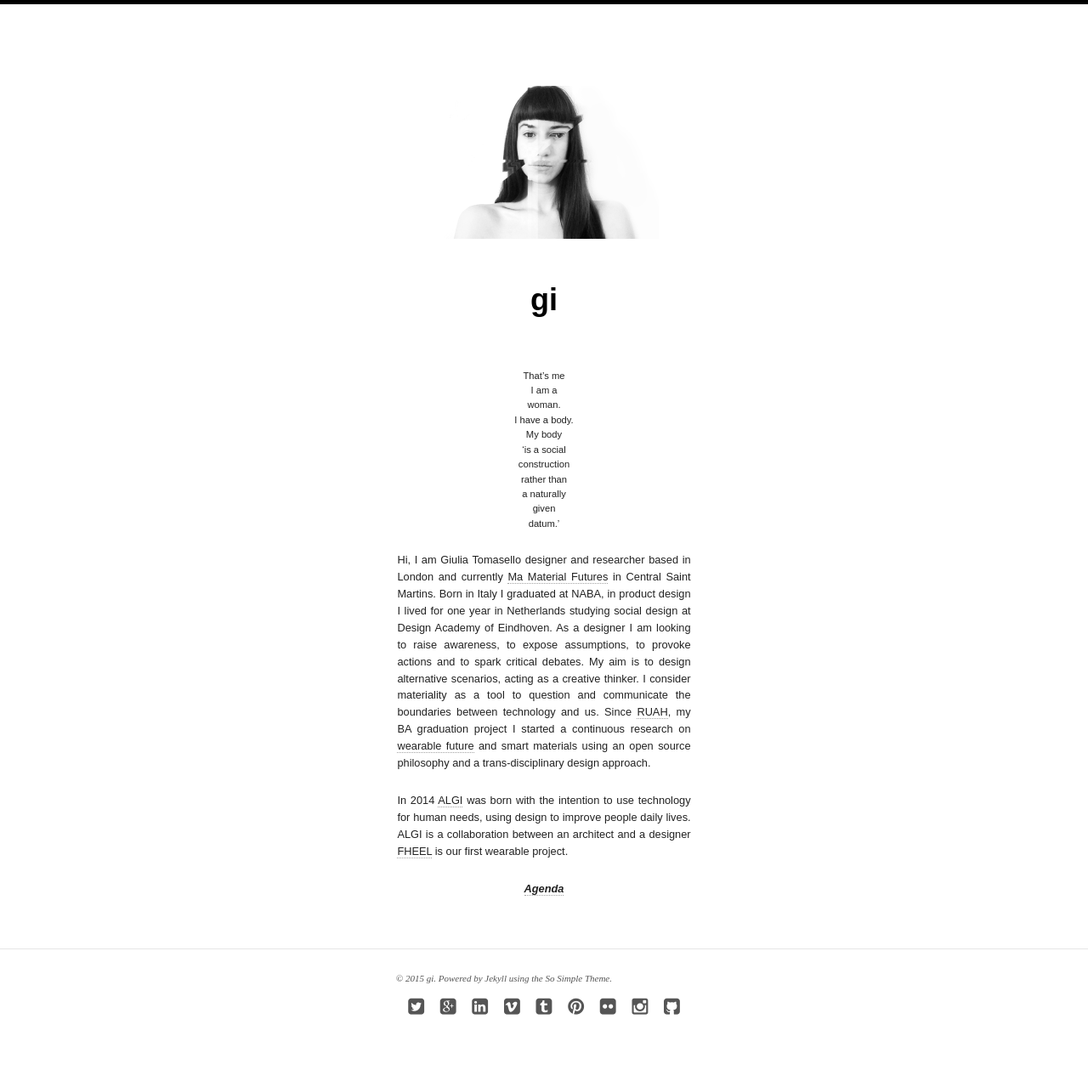
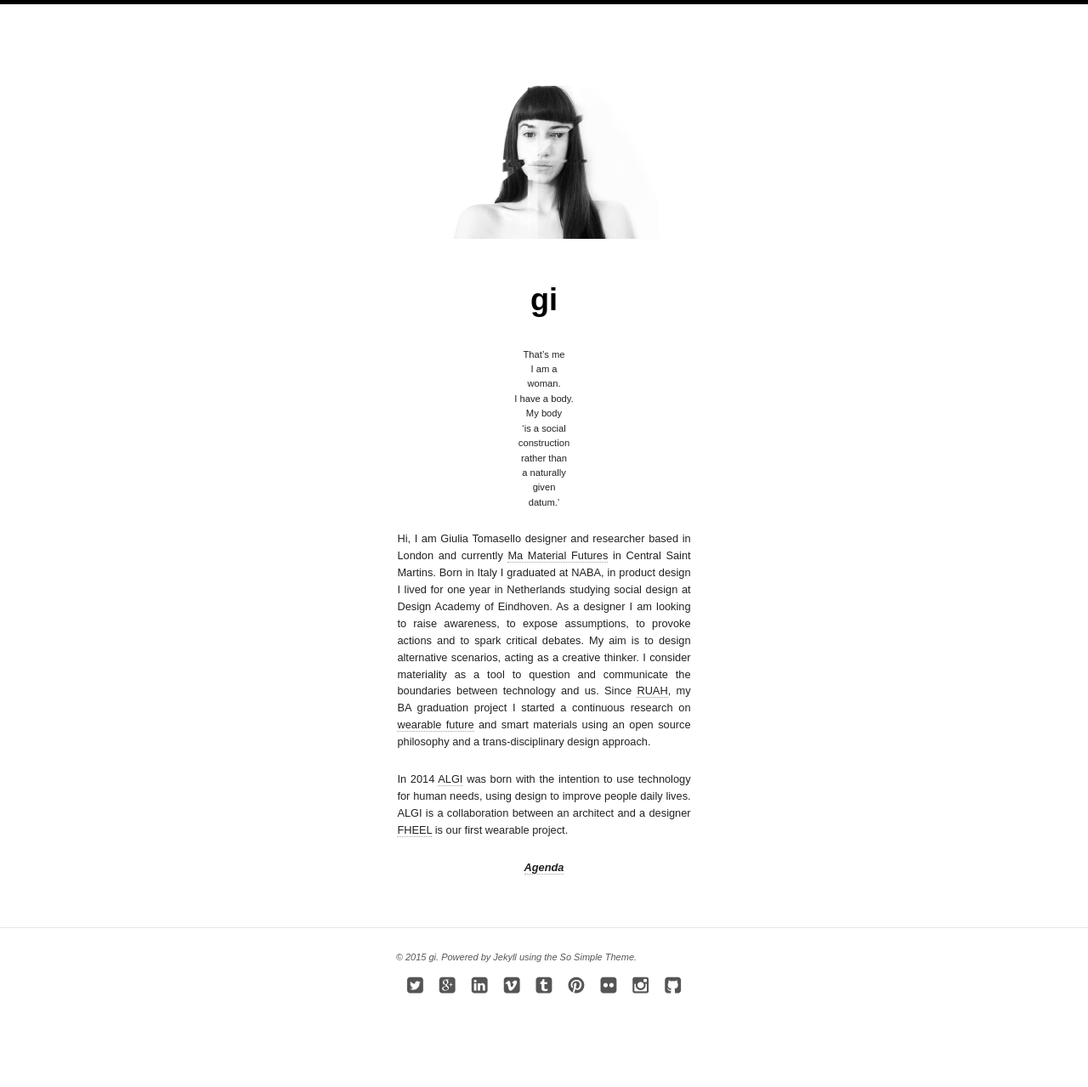
Before and after one commit to giuliatomasello/giuliatomasello.github.io, a Jekyll site: the page built from index.md, in a window 1280 px wide. Shown: the whole page at 85% size. Built offline with Jekyll 4.4.1, drawn with Linux system fonts in a browser that asks for light colours; nearby versions of some CDN libraries; after the commit the page ends 1254 px from its top, so only the background shows below that.

Commit message:
Fixed Agenda title

```diff
--- a/_sass/_page.scss
+++ b/_sass/_page.scss
@@ -57,9 +57,8 @@ span + .entry-title {
 
 .entry-title {
 	font-family: $alt-font;
-	font-style: italic;
 	@include font-size(36,yes,36);
-	font-weight: 400;
+	font-weight: 600;
 	line-height: 1;
 	letter-spacing: -3px;
 	a {
@@ -70,7 +69,7 @@ span + .entry-title {
 		@include font-size(52,yes,54);
 	}
 	@include media($large) {
-		@include font-size(68,yes,72);
+		@include font-size(38,yes,42);
 	}
 }
 
--- a/_sass/_variables.scss
+++ b/_sass/_variables.scss
@@ -3,7 +3,7 @@ $base-font: 'source-sans-pro', sans-serif;
 $heading-font: $base-font;
 $caption-font: $base-font;
 $code-font: 'source-code-pro', monospace;
-$alt-font: 'volkhov', serif;
+$alt-font: 'source-sans-pro', sans-serif;
 
 $doc-font-size: 16;
 $doc-line-height: 24;
```
